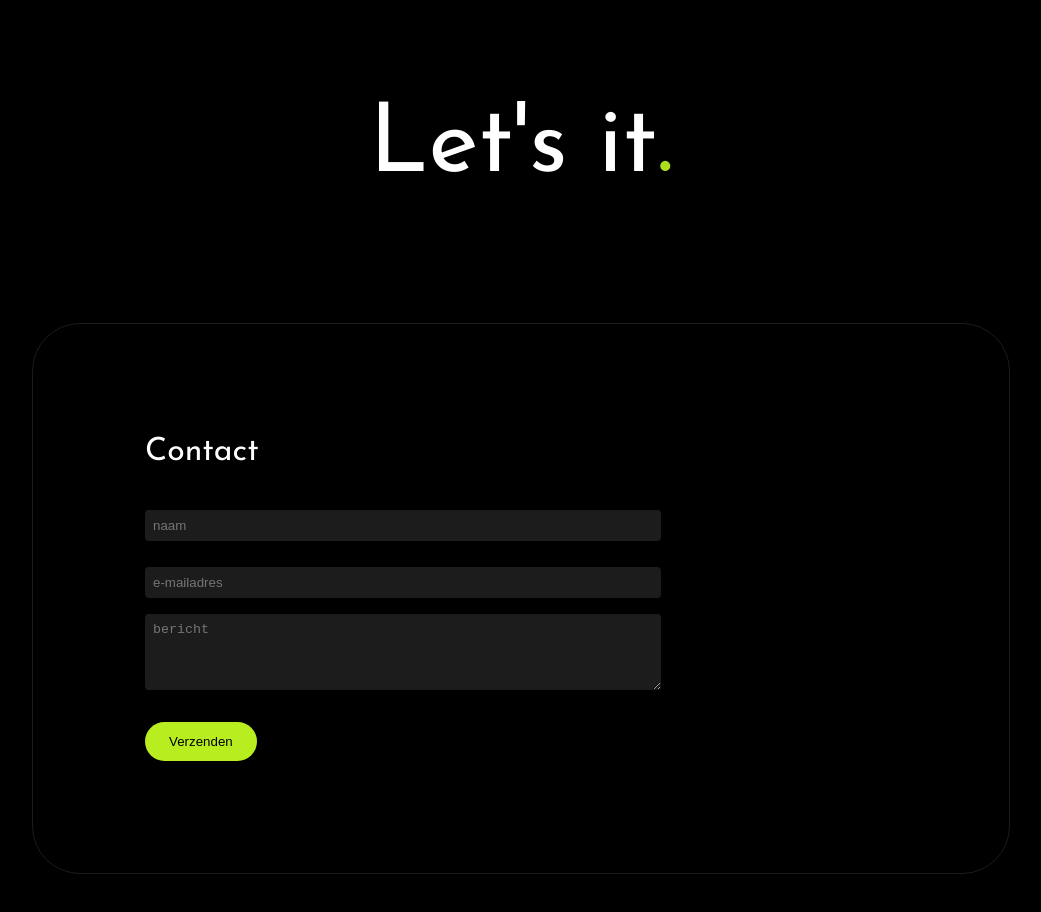
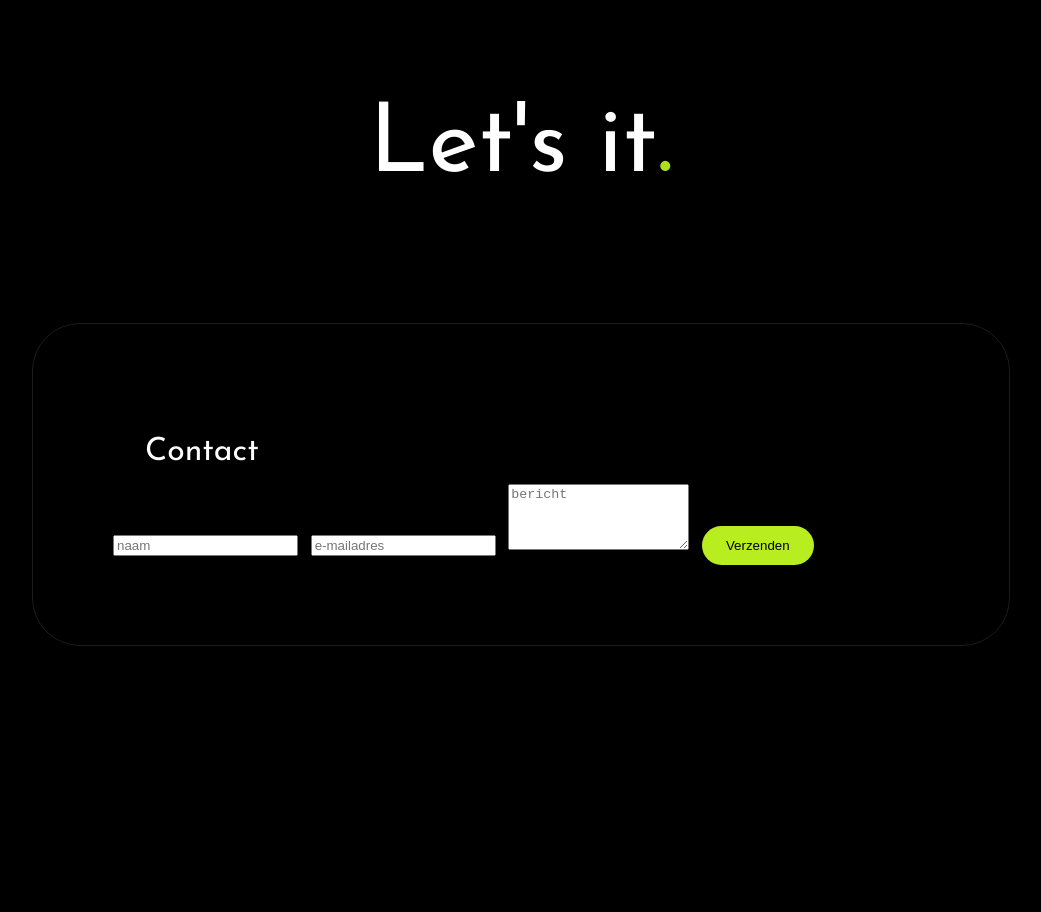
Before and after one commit to marynschmits/portfolio, a plain HTML site: page work.html in a window 1280 px wide. Shown: the part 5170-6082 px from the top of the page, without its empty margins (119-1160 px from the left). After the commit the page ends 5856 px from the top, so only its background shows below. Drawn offline with Linux system fonts and the light colour scheme.

Commit message:
Add files via upload

```diff
--- a/css/style.css
+++ b/css/style.css
@@ -308,6 +308,12 @@ h1 {
     .grid-item-work {
        max-height: 50vh;
     }
+
+    .grid-item-photo {
+
+        filter: grayscale(0%);
+
+    }
 }
 
 
@@ -419,7 +425,6 @@ footer {
     margin-bottom: 1em;
     display: flex;
     align-items: center;
-    justify-content: center;
 
 }
 
@@ -436,23 +441,24 @@ h3 {
     padding-left: 2rem;
 }
 
-form {
-    background: none;
-    padding: 2rem;
-    border-radius: 0.5rem;
-    max-width: 500px;
-    align-items: center;
+footer p  {
+
+    font-size: 1.5rem;
+    padding-left: 2rem;
+    padding-top: 1rem;
+    max-width: 70%;
 }
 
-input, textarea {
-    width: 100%;
-    padding: 0.5rem;
-    margin-bottom: 1rem;
-    color: white;
-    background-color: #1C1C1C;
-    border: none;
-    border-radius: 0.25rem;
+footer a {
+  text-decoration: none;
+  color: #B8EE20;
+
 }
+
+
+
+
+
 
 button {
     background-color:#B8EE20;
@@ -467,10 +473,7 @@ button:hover {
     background-color: #99d100;
 }
 
-#response-message {
-    padding-left: 2rem;
-    margin-top: 1rem;
-}
+
 
 
 
--- a/javascript/java.js
+++ b/javascript/java.js
@@ -184,4 +184,10 @@ counters.forEach(counter => {
     observer.observe(counter);
 });
 
+
+document.getElementById('contact-form').addEventListener('submit', function(event) {
+    event.preventDefault(); // Voorkom de standaard formulieractie
+
+
 });
+});
```
Also changed, not shown: index.html (+4 -10 lines).
